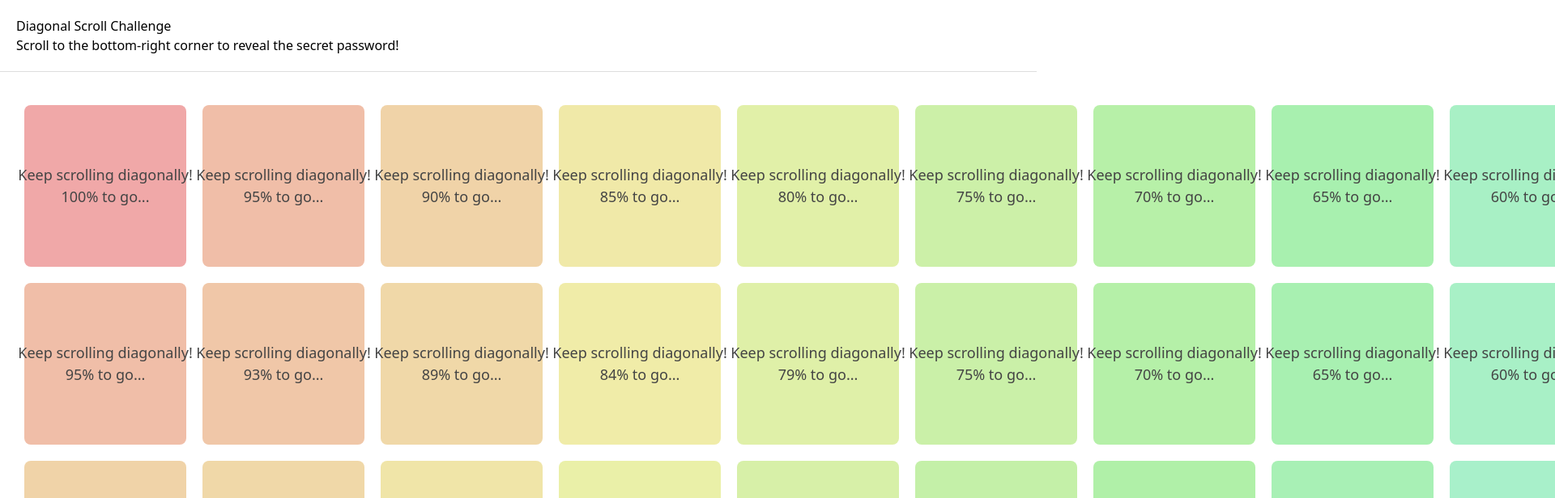
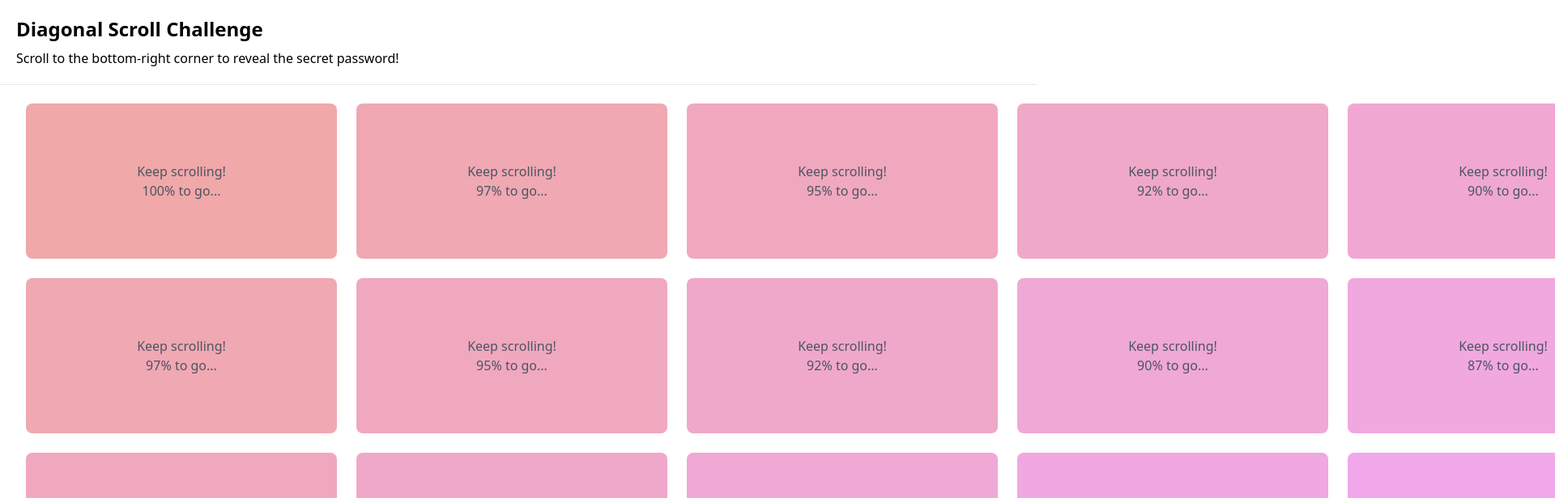
Before and after one commit to mattmazzola/webgames, a React (Vite) app in the folder webgames/: page /scroll-diagonal in a window 1280 px wide. Shown: the top 616 px of the page at 81% size, 1920 px wide, since content can reach past the window. Built offline with nearby package versions, Linux system fonts and the light colour scheme.

Commit message:
Tidy scrolling challenges

```diff
--- a/webgames/src/pages/ScrollDiagonal.tsx
+++ b/webgames/src/pages/ScrollDiagonal.tsx
@@ -1,117 +1,71 @@
-import React, { useEffect, useState } from "react";
+import React from "react";
 
 export const PASSWORD_ScrollDiagonal = "DIAGONALMASTER2024";
 
 const ScrollDiagonal: React.FC = () => {
-  const [hasReachedTarget, setHasReachedTarget] = useState(false);
+  const gridSize = 20;
+  const furthestDistance = Math.sqrt(
+    Math.pow((gridSize - 1) / gridSize, 2) +
+      Math.pow((gridSize - 1) / gridSize, 2)
+  );
 
-  useEffect(() => {
-    const handleScroll = () => {
-      const verticalProgress =
-        window.scrollY /
-        (document.documentElement.scrollHeight - window.innerHeight);
-      const horizontalProgress =
-        window.scrollX /
-        (document.documentElement.scrollWidth - window.innerWidth);
+  const renderBox = (rowIndex: number, colIndex: number) => {
+    const distance =
+      Math.sqrt(
+        Math.pow((gridSize - 1 - rowIndex) / gridSize, 2) +
+          Math.pow((gridSize - 1 - colIndex) / gridSize, 2)
+      ) / furthestDistance;
+    const isLastBox = rowIndex === gridSize - 1 && colIndex === gridSize - 1;
+    if (isLastBox) {
+      return (
+        <div
+          key={colIndex}
+          className="inline-flex items-center justify-center w-96 h-48 m-3 rounded-lg bg-green-500 text-white"
+        >
+          <div className="text-center">
+            <p>Congratulations! Password:</p>
+            <p>{PASSWORD_ScrollDiagonal}</p>
+          </div>
+        </div>
+      );
+    }
 
-      // Only reveal password when user has scrolled at least 90% in both directions
-      if (verticalProgress > 0.9 && horizontalProgress > 0.9) {
-        setHasReachedTarget(true);
-      }
-    };
+    return (
+      <div
+        key={colIndex}
+        className="inline-flex items-center justify-center w-96 h-48 m-3 rounded-lg text-gray-600"
+        style={{
+          backgroundColor: `hsl(${distance * 360}, 70%, 80%)`,
+        }}
+      >
+        <div className="text-center">
+          <p>Keep scrolling!</p>
+          <p>{Math.round(distance * 100)}% to go...</p>
+        </div>
+      </div>
+    );
+  };
 
-    window.addEventListener("scroll", handleScroll);
-    return () => window.removeEventListener("scroll", handleScroll);
-  }, []);
-
-  // Generate content grid
-  const gridSize = 20;
   const grid = Array(gridSize)
     .fill(null)
     .map((_, rowIndex) => (
-      <div key={rowIndex} style={{ whiteSpace: "nowrap" }}>
+      <div key={rowIndex} className="whitespace-nowrap">
         {Array(gridSize)
           .fill(null)
-          .map((_, colIndex) => {
-            const distance = Math.sqrt(
-              Math.pow(rowIndex / gridSize, 2) +
-                Math.pow(colIndex / gridSize, 2)
-            );
-            return (
-              <div
-                key={colIndex}
-                style={{
-                  width: "200px",
-                  height: "200px",
-                  display: "inline-flex",
-                  margin: "10px",
-                  backgroundColor: `hsl(${distance * 360}, 70%, 80%)`,
-                  borderRadius: "8px",
-                  alignItems: "center",
-                  justifyContent: "center",
-                  fontSize: "18px",
-                  color: "#444",
-                  textAlign: "center",
-                  padding: "20px",
-                }}
-              >
-                Keep scrolling diagonally!
-                <br />
-                {Math.round((1 - distance) * 100)}% to go...
-              </div>
-            );
-          })}
+          .map((_, colIndex) => renderBox(rowIndex, colIndex))}
       </div>
     ));
 
   return (
     <div>
-      <div
-        style={{
-          position: "fixed",
-          top: 0,
-          left: 0,
-          right: 0,
-          backgroundColor: "white",
-          padding: "20px",
-          zIndex: 1,
-          borderBottom: "1px solid #ddd",
-        }}
-      >
-        <h1>Diagonal Scroll Challenge</h1>
-        <p>Scroll to the bottom-right corner to reveal the secret password!</p>
+      <div className="fixed top-0 left-0 right-0 bg-white p-5 border-b z-10">
+        <h1 className="text-2xl font-bold">Diagonal Scroll Challenge</h1>
+        <p className="mt-2">
+          Scroll to the bottom-right corner to reveal the secret password!
+        </p>
       </div>
 
-      <div style={{ marginTop: "100px", padding: "20px" }}>
-        {grid}
-
-        {hasReachedTarget && (
-          <div
-            style={{
-              position: "fixed",
-              bottom: "20px",
-              right: "20px",
-              padding: "20px",
-              backgroundColor: "#4CAF50",
-              color: "white",
-              borderRadius: "8px",
-              textAlign: "center",
-              zIndex: 2,
-            }}
-          >
-            <div>Congratulations! You've reached the target!</div>
-            <div
-              style={{
-                marginTop: "10px",
-                fontSize: "24px",
-                fontWeight: "bold",
-              }}
-            >
-              Password: {PASSWORD_ScrollDiagonal}
-            </div>
-          </div>
-        )}
-      </div>
+      <div className="mt-24 p-5">{grid}</div>
     </div>
   );
 };
--- a/webgames/src/pages/ScrollVertical.tsx
+++ b/webgames/src/pages/ScrollVertical.tsx
@@ -1,24 +1,6 @@
-import { useEffect, useState } from "react";
-
 export const PASSWORD_ScrollVertical = "SCROLLMASTER2024";
 
 const ScrollVertical = () => {
-  const [hasReachedBottom, setHasReachedBottom] = useState(false);
-
-  useEffect(() => {
-    const handleScroll = () => {
-      const scrollPosition = window.innerHeight + window.scrollY;
-      const documentHeight = document.documentElement.scrollHeight;
-
-      if (scrollPosition >= documentHeight) {
-        setHasReachedBottom(true);
-      }
-    };
-
-    window.addEventListener("scroll", handleScroll);
-    return () => window.removeEventListener("scroll", handleScroll);
-  }, []);
-
   // Generate content boxes
   const boxes = Array(50)
     .fill(null)
@@ -48,7 +30,6 @@ const ScrollVertical = () => {
 
       {boxes}
 
-      {hasReachedBottom && (
       <div
         style={{
           padding: "20px",
@@ -66,7 +47,6 @@ const ScrollVertical = () => {
           Password: {PASSWORD_ScrollVertical}
         </div>
       </div>
-      )}
     </div>
   );
 };
```
Lines whose indentation alone changed are shown as unchanged.
